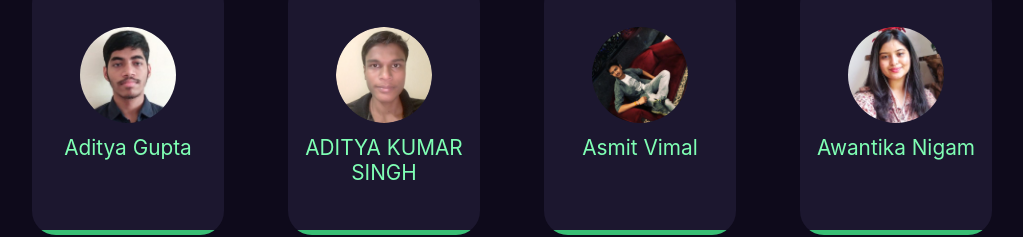
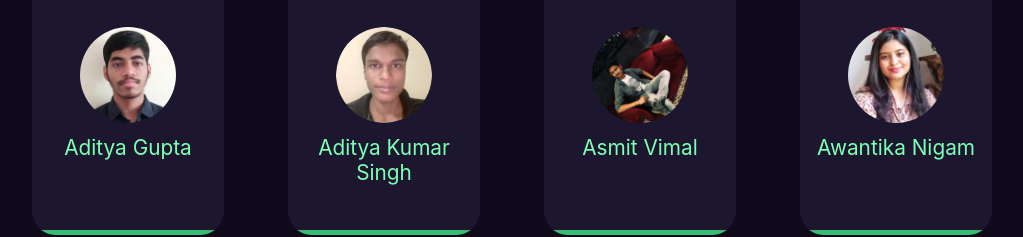
Before and after one commit to HackSlashNITP/hacknitp, a React (Create React App) app: page / in a window 1280 px wide. Shown: the part 2923-3160 px from the top of the page, without its empty margins (128-1151 px from the left). Built offline with nearby package versions, Linux system fonts and the light colour scheme; some icons are missing.

Commit message:
Update Mentors.js

```diff
--- a/src/components/organizers/Mentors.js
+++ b/src/components/organizers/Mentors.js
@@ -28,7 +28,7 @@ const Mentors = () => {
             github: 'https://github.com/adi-g15'
         },
         {
-            name: 'ADITYA KUMAR SINGH',
+            name: 'Aditya Kumar Singh',
             role: '',
             des:'',
             logo: `${img6}`,
```
